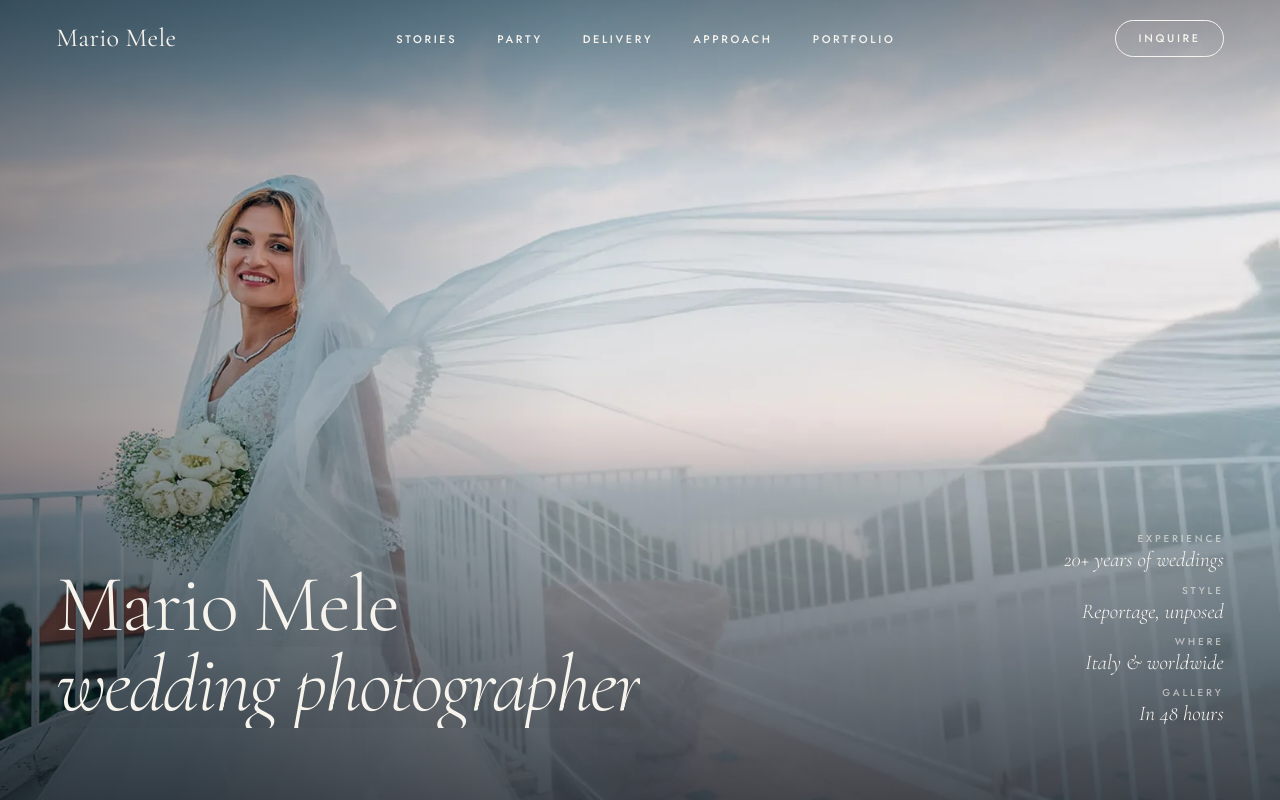
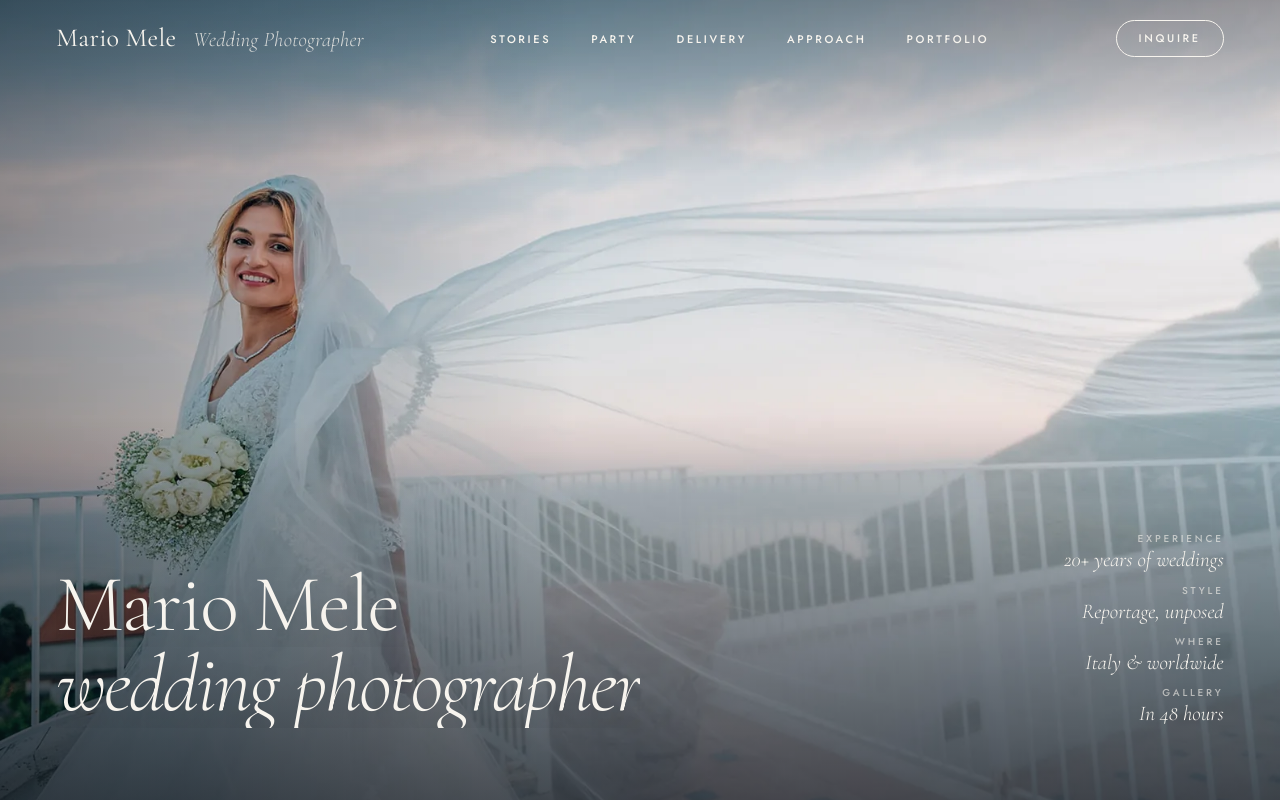
Before and after one commit to mariomele/wedding, a plain HTML site: page index.html in a window 1280 px wide. Shown: the top 800 px of the page. Drawn offline with nearby package versions, Linux system fonts and the light colour scheme.

Commit message:
Brand: Mario Mele Wedding Photographer
Co-Authored-By: Claude Opus 5.5 <noreply@anthropic.com>

```diff
--- a/index.html
+++ b/index.html
@@ -3,7 +3,7 @@
 <head>
   <meta charset="utf-8">
   <meta name="viewport" content="width=device-width, initial-scale=1">
-  <title>Mario Mele | Reportage Wedding Photographer, Italy and Worldwide</title>
+  <title>Mario Mele Wedding Photographer | Italy and Worldwide</title>
   <meta name="description" content="Natural, unposed wedding photography on the Amalfi Coast, Capri, Positano and abroad. Your complete edited gallery in 48 hours.">
   <meta property="og:title" content="Mario Mele | Reportage Wedding Photographer">
   <meta property="og:description" content="Natural, unposed wedding photography in Italy and abroad. Your complete gallery in 48 hours.">
@@ -18,7 +18,7 @@
 </head>
 <body>
   <header class="nav">
-    <a class="brand" href="#top">Mario Mele</a>
+    <a class="brand" href="#top">Mario Mele <span>Wedding Photographer</span></a>
     <nav aria-label="Main">
       <ul>
         <li><a href="#stories">Stories</a></li>
--- a/style.css
+++ b/style.css
@@ -31,6 +31,8 @@ h2 em, .statement em { color: var(--ink-2); }
 .nav { position: fixed; inset: 0 0 auto; z-index: 20; display: flex; align-items: center; justify-content: space-between; gap: 24px; height: 76px; padding: 0 var(--gut); color: #f7f4ee; transition: background .5s, color .5s, height .5s var(--ease); }
 .nav.solid { background: rgb(244 241 234 / .94); color: var(--ink); height: 64px; backdrop-filter: blur(10px); box-shadow: 0 1px 0 var(--line); }
 .brand { font: 400 26px/1 var(--serif); letter-spacing: .01em; text-decoration: none; }
+.brand span { margin-left: .5em; font: italic 300 .8em/1 var(--serif); opacity: .8; }
+@media (max-width: 480px) { .brand span { display: none; } }
 .nav ul { display: flex; gap: 40px; list-style: none; }
 .nav ul a, .nav-cta { position: relative; font: 500 11px/1 var(--sans); letter-spacing: .24em; text-transform: uppercase; text-decoration: none; }
 .nav ul a::after { content: ""; position: absolute; left: 0; right: 0; bottom: -6px; height: 1px; background: currentColor; transform: scaleX(0); transform-origin: left; transition: transform .35s var(--ease); }
```
